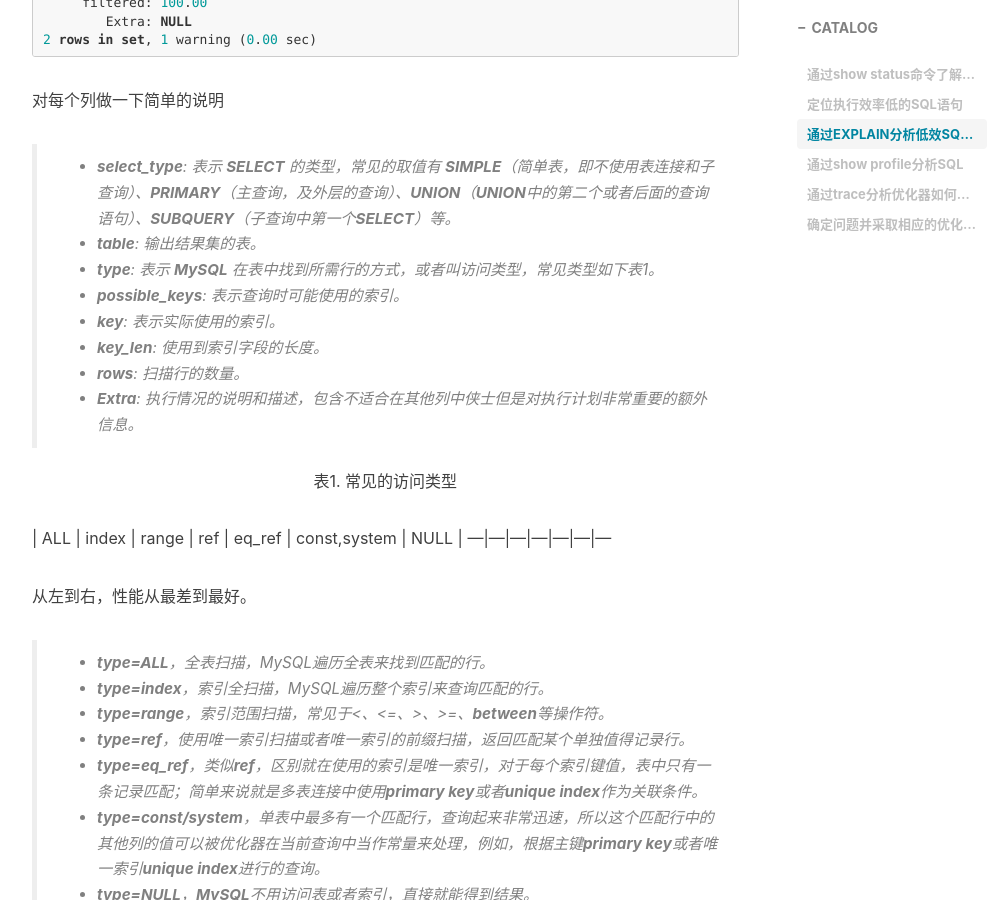
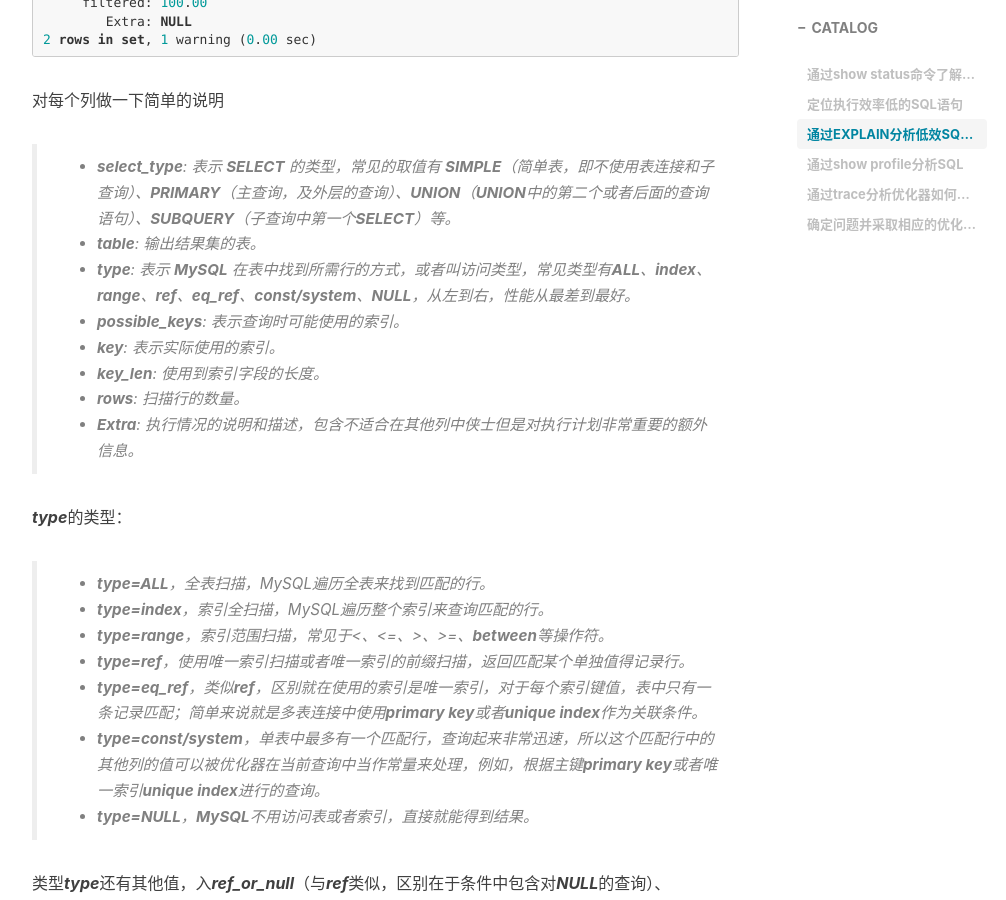
Before and after one commit to honorjoey/honorjoey.github.io, a Jekyll site: the page built from _posts/2020-04-01-SQL优化01.md, in a window 1280 px wide and 900 px high, scrolled down 3113 px. Shown: the whole window, without its empty margins (233-1239 px from the left). Built offline with Jekyll 4.4.1, drawn with Linux system fonts in a browser that asks for light colours; nearby versions of some CDN libraries; comment, search, counter and statistics services are not loaded.

Commit message:
add blog

```diff
--- a/_posts/2020-04-01-SQL优化01.md
+++ b/_posts/2020-04-01-SQL优化01.md
@@ -108,21 +108,14 @@ possible_keys: idx_fk_customer_id
 对每个列做一下简单的说明
 > - ***select_type***: 表示 ***SELECT*** 的类型，常见的取值有 ***SIMPLE***（简单表，即不使用表连接和子查询）、***PRIMARY***（主查询，及外层的查询）、***UNION***（***UNION***中的第二个或者后面的查询语句）、***SUBQUERY***（子查询中第一个***SELECT***）等。
 > - ***table***: 输出结果集的表。
-> - ***type***: 表示 ***MySQL*** 在表中找到所需行的方式，或者叫访问类型，常见类型如下表1。
+> - ***type***: 表示 ***MySQL*** 在表中找到所需行的方式，或者叫访问类型，常见类型有***ALL***、***index***、***range***、***ref***、***eq_ref***、***const/system***、***NULL***，从左到右，性能从最差到最好。
 > - ***possible_keys***: 表示查询时可能使用的索引。
 > - ***key***: 表示实际使用的索引。
 > - ***key_len***: 使用到索引字段的长度。
 > - ***rows***:  扫描行的数量。
 > - ***Extra***: 执行情况的说明和描述，包含不适合在其他列中侠士但是对执行计划非常重要的额外信息。
 
-<div style="text-align: center;">表1. 常见的访问类型</div>
-| ALL | index | range | ref | eq_ref | const,system | NULL |
----|---|---|---|---|---|---
-
-
-
-从左到右，性能从最差到最好。
-
+***type***的类型：
 
 > - ***type=ALL***，全表扫描，MySQL遍历全表来找到匹配的行。
 > - ***type=index***，索引全扫描，MySQL遍历整个索引来查询匹配的行。
```
